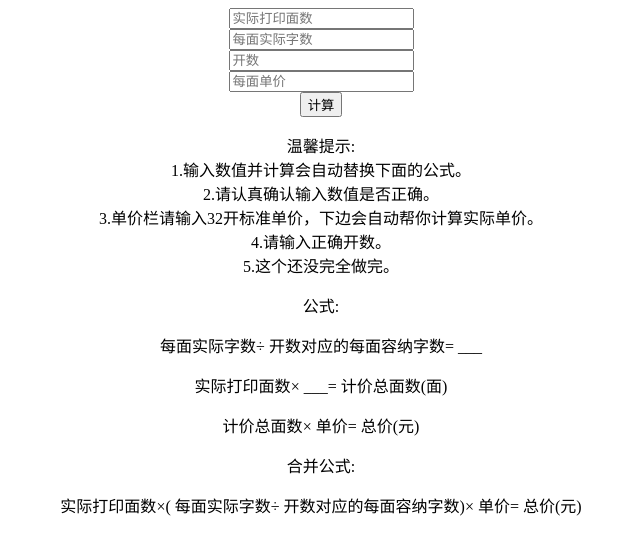
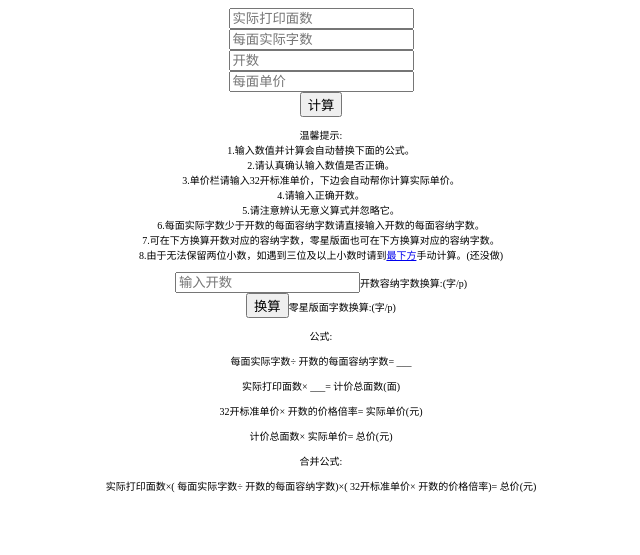
Before and after one commit to display233/wangye, a PHP site: page /ysjjs.html in a window 1280 px wide. Shown: the top 555 px of the page, without its empty margins (319-959 px from the left). Run offline with PHP 8.4, Linux system fonts and the light colour scheme.

Commit message:
Add files via upload

```diff
--- a/tongyong.css
+++ b/tongyong.css
@@ -35,3 +35,6 @@
 .ysjjsbody{
     text-align:center;
 }
+.ysjjsa{
+    font-size:10px;
+}
--- a/ysjjs.html
+++ b/ysjjs.html
@@ -5,86 +5,155 @@
 	<title>印刷价计算</title>
 	<link rel="stylesheet" href="template">
 	<link rel="stylesheet" type="text/css" href="tongyong.css">
+	<script src="math.min.js"></script>
 </head>
     <body class="ysjjsbody">
-        <input id="a" placeholder="实际打印面数"><br>
-        <input id="b" placeholder="每面实际字数"><br>
-        <input id="c" placeholder="开数"><br>
-        <input id="d" placeholder="每面单价"><br>
-        <button onclick="calc()">计算</button><br>
-        <p>温馨提示:<br>
+        <input id="sjm" placeholder="实际打印面数"><br>
+        <input id="sjz" placeholder="每面实际字数"><br>
+        <input id="ks" placeholder="开数"><br>
+        <input id="bzdj" placeholder="每面单价"><br>
+        <button onclick="calc()">计算</button>
+        <p class="ysjjsa">温馨提示:<br>
             1.输入数值并计算会自动替换下面的公式。<br>
             2.请认真确认输入数值是否正确。<br>
             3.单价栏请输入32开标准单价，下边会自动帮你计算实际单价。<br>
             4.请输入正确开数。<br>
-            5.这个还没完全做完。
+            5.请注意辨认无意义算式并忽略它。<br>
+            6.每面实际字数少于开数的每面容纳字数请直接输入开数的每面容纳字数。<br>
+            7.可在下方换算开数对应的容纳字数，零星版面也可在下方换算对应的容纳字数。<br>
+            8.由于无法保留两位小数，如遇到三位及以上小数时请到<a href=#db>最下方</a>手动计算。(还没做)
         </p>
+    <div class="ysjjsa">
+        <input id="srks" placeholder="输入开数">开数容纳字数换算:<span id="pthsa"></span>(字/p)<br>
+        <button onclick="kshs()">换算</button>零星版面字数换算:<span id="lxhsa"></span>(字/p)
+    </div>
+    <div class="ysjjsa">
         <p>公式:</p>
         <p>
-            <span id="resultBa">每面实际字数</span>÷
-            <span id="resultCa">开数对应的每面容纳字数</span>=
-            <span id="resultDa">___</span>
+            <span id="sjza">每面实际字数</span>÷
+            <span id="ksrna">开数的每面容纳字数</span>=
+            <span id="bla">___</span>
         </p>
         <p>
-            <span id="resultAa">实际打印面数</span>×
-            <span id="resultDb">___</span>=
-            <span id="resultGa">计价总面数</span>(面)
+            <span id="sjma">实际打印面数</span>×
+            <span id="blb">___</span>=
+            <span id="jjma">计价总面数</span>(面)
         </p>
         <p>
-            <span id="resultGb">计价总面数</span>×
-            <span id="resultEa">单价</span>=
-            <span id="resultFa">总价</span>(元)
+            <span id="bzdja">32开标准单价</span>×
+            <span id="ksjga">开数的价格倍率</span>=
+            <span id="sjdja">实际单价</span>(元)
+        </p>
+        <p>
+            <span id="jjmb">计价总面数</span>×
+            <span id="sjdjb">实际单价</span>=
+            <span id="zja">总价</span>(元)
         </p>
         <p>合并公式:</p>
         <p>
-            <span id="resultAb">实际打印面数</span>×(
-            <span id="resultBb">每面实际字数</span>÷
-            <span id="resultCb">开数对应的每面容纳字数</span>)×
-            <span id="resultEb">单价</span>=
-            <span id="resultFb">总价</span>(元)
+            <span id="sjmb">实际打印面数</span>×(
+            <span id="sjzb">每面实际字数</span>÷
+            <span id="ksrnb">开数的每面容纳字数</span>)×(
+            <span id="bzdjb">32开标准单价</span>×
+            <span id="ksjgb">开数的价格倍率</span>)=
+            <span id="zjb">总价</span>(元)
         </p>
+    </div>
     </body>
         <script>
             function calc(){
-                let inputA = document.getElementById("a")
-                let inputB = document.getElementById("b")
-                let inputC = document.getElementById("c")
-                let inputD = document.getElementById("d")
-                let resultA = document.getElementById("resultA")
-                let resultB = document.getElementById("resultB")
-                let valA = parseInt(inputA.value)
-                let valB = parseInt(inputB.value)
-                let valC = parseInt(inputC.value)
-                let valD = parseInt(inputD.value)
-                let valE = 32/valC*750
-                let valF = 32/valC
-                resultAa.innerText = valA
-                resultAb.innerText = valA
-                resultBa.innerText = valB
-                resultBb.innerText = valB
-                resultCa.innerText = valE
-                resultCb.innerText = valE
-                resultDa.innerText = valB/valE
-                resultDb.innerText = valB/valE
-                resultEa.innerText = valD*valF
-                resultEb.innerText = valD*valF
-                resultFa.innerText = valA*valB/valE*valD*valF
-                resultFb.innerText = valA*valB/valE*valD*valF
-                resultGa.innerText = valA*valB/valE
-                resultGb.innerText = valA*valB/valE
+                let inputA = document.getElementById("sjm")
+                let inputB = document.getElementById("sjz")
+                let inputC = document.getElementById("ks")
+                let inputD = document.getElementById("bzdj")
+                let valA = parseFloat(inputA.value)
+                let valB = parseFloat(inputB.value)
+                let valC = parseFloat(inputC.value)
+                let valD = parseFloat(inputD.value)
+                let clA = math.bignumber(32)
+                let clB = math.bignumber(750)
+                let sjm = math.bignumber(valA)
+                let sjz = math.bignumber(valB)
+                let ks = math.bignumber(valC)
+                let bzdj = math.bignumber(valD)
+                let ksjg = math.chain(clA)
+                          .divide(ks)
+                          .done()
+                let ksrn = math.chain(ksjg)
+                          .multiply(clB)
+                          .done()
+                let bl = math.chain(sjz)
+                          .divide(ksrn)
+                          .done()
+                let sjdj = math.chain(bzdj)
+                          .multiply(ksjg)
+                          .done()
+                let jjm = math.chain(sjm)
+                          .multiply(bl)
+                          .done()
+                let zj = math.chain(jjm)
+                          .multiply(sjdj)
+                          .done()
+                sjma.innerText = sjm
+                sjmb.innerText = sjm
+                sjza.innerText = sjz
+                sjzb.innerText = sjz
+                ksrna.innerText = ksrn
+                ksrnb.innerText = ksrn
+                bzdja.innerText = bzdj
+                bzdjb.innerText = bzdj
+                ksjga.innerText = ksjg
+                ksjgb.innerText = ksjg
+                bla.innerText = bl
+                blb.innerText = bl
+                sjdja.innerText = sjdj
+                sjdjb.innerText = sjdj
+                jjma.innerText = jjm
+                jjmb.innerText = jjm
+                zja.innerText = zj
+                zjb.innerText = zj
+            }
+            function kshs(){
+                let srksa = document.getElementById("srks")
+                let srksb = parseFloat(srksa.value)
+                let srksc = math.bignumber(srksb)
+                let hsa = math.bignumber(32)
+                let hsb = math.bignumber(750)
+                let hsc = math.bignumber(16)
+                let hsd = math.bignumber(1600)
+                let pths = math.chain(hsa)
+                          .divide(srksc)
+                          .multiply(hsb)
+                          .done()
+                let lxhs = math.chain(hsc)
+                          .divide(srksc)
+                          .multiply(hsd)
+                          .done()
+                pthsa.innerText = pths
+                lxhsa.innerText = lxhs
             }
         </script>
 </html>
-<!--bgcolor-->
-<!--a = int(input("实际打印面数"))
-b = int(input("每面实际字数"))
-c = int(input("开数"))
-d = int(input("每面单价"))
-e = 32 / c * 750
-f = 32 / c
-g = a * b / e
-h = a * b / e * d * f
-print("计价面数:")
-print(g)
-print("总价:")
-print(h)-->
+<!--
+math.chain()
+    .add()
+    .subtract()
+    .multiply()
+    .divide()
+    .done()
+-->
+<!--
+math.format()
+math.chain()
+math.bignumber(0.1)
+.add
+.subtract
+.multiply
+.divide
+.done()
+-->
+<!--
+math.add(math.matrix([2, 3]), [4, 5]) // [6, 8]
+math.subtract([2, 3, 4], 5) // [-3, -2, -1]
+math.multiply(math.unit('5 mm'), 3) // 15 mm
+-->
```
